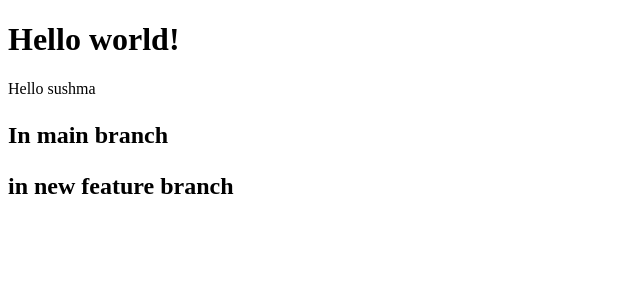
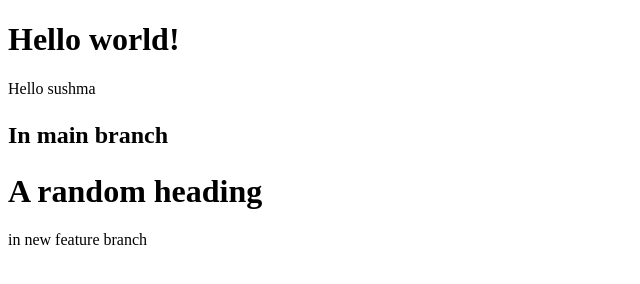
Before and after one commit to sushma-tirumalasetti/assignment-, a plain HTML site: page index.html in a window 1280 px wide. Shown: the whole page, without its empty margins (0-640 px from the left). Drawn offline with Linux system fonts and the light colour scheme.

Commit message:
change html file

```diff
--- a/index.html
+++ b/index.html
@@ -6,7 +6,7 @@
 		<h1>Hello world!</h1>
 		<p>Hello sushma<h2>
 		<p>In main branch</p>
-
+	        <h1>A random heading</h1>
 		<p>in new feature branch</p
 	</body>
 </html>
```
